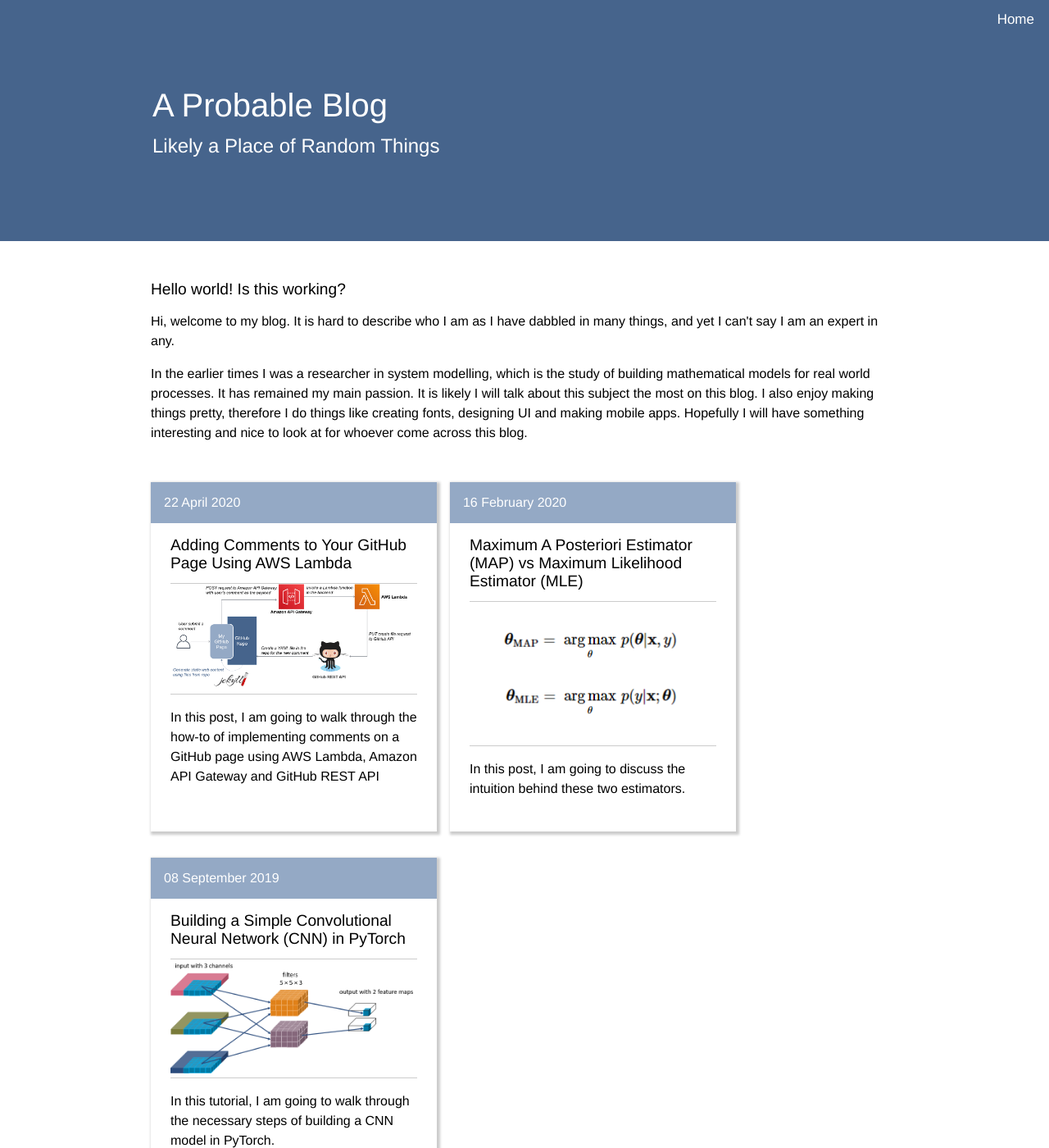
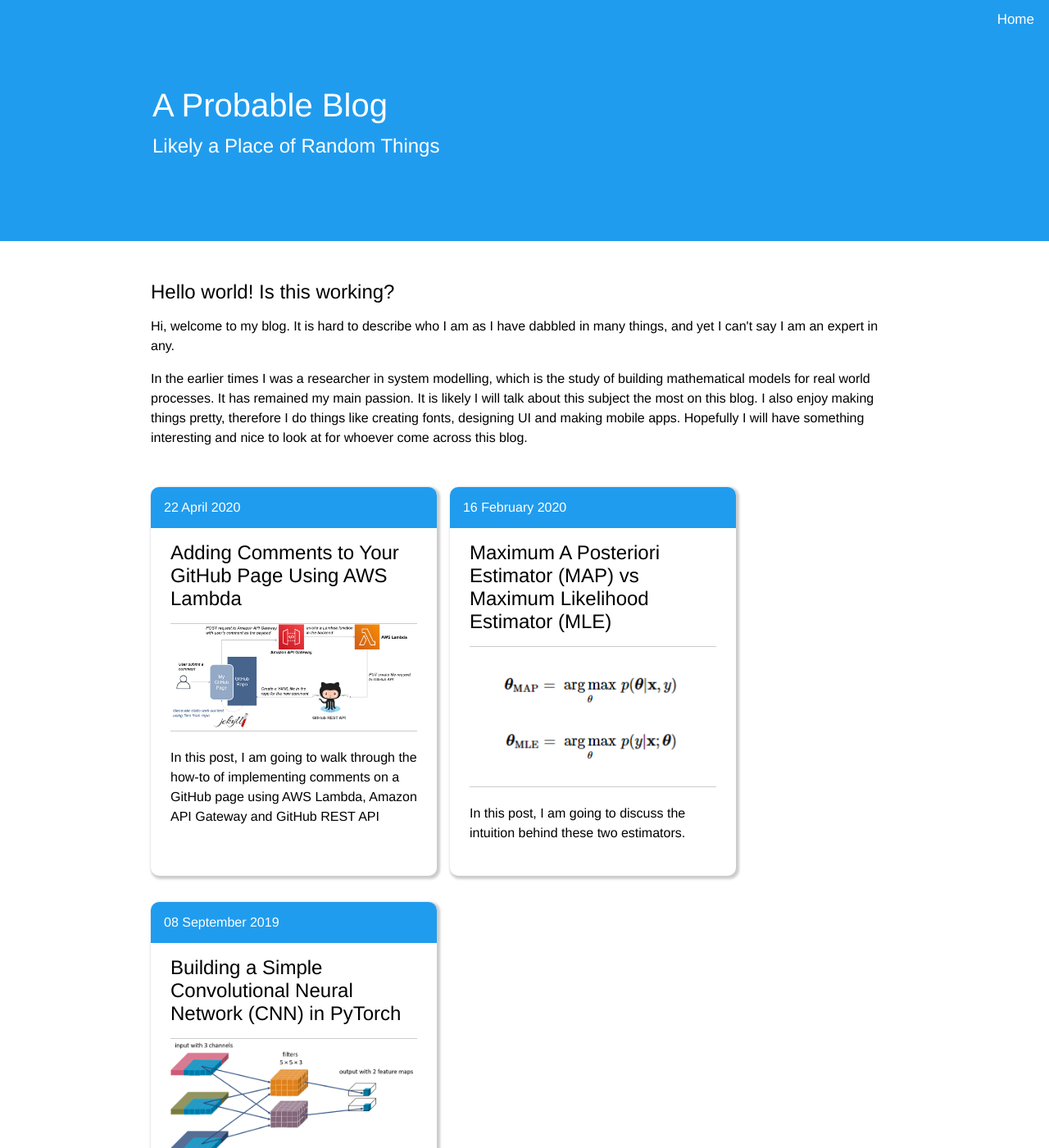
Before and after one commit to takmanman/takmanman.github.io, a Jekyll site: the page built from index.html, in a window 1280 px wide and 1400 px high. Shown: the whole window at 82% size. Built offline with Jekyll 4.4.1, drawn with Linux system fonts in a browser that asks for light colours.

Commit message:
Update afloat.css

```diff
--- a/assets/css/afloat.css
+++ b/assets/css/afloat.css
@@ -8,13 +8,6 @@
 
   --post-float-padding: 1.5rem;
   --post-float-date-margin: -1.5rem;
-
-  --main-color: #46648c;
-  --secondary-color: #46648c;
-  --secondary-shade: #142f52;
-  --complementary-color: #94a9c5;
-
-  --main-font: "Helvetica";
 }
 
 body{
@@ -28,45 +21,9 @@ body{
 	font-family: "Helvetica";
 }
 
-a {
-  color: var(--main-color);
-}
-
-a:visited {
-  color: var(--complementary-color);
-}
-
-li{
-  margin: 12px 0;
-}
-
 h1{
-	font-family: var(--main-font);
+	font-family: "Helvetica";
 	font-size: 1.5rem;
-	font-weight: lighter;
-}
-
-h2{
-	font-family: var(--main-font);
-	font-size: 1.3rem;
-	font-weight: lighter;
-}
-
-h3{
-	font-family: var(--main-font);
-	font-size: 1.2rem;
-	font-weight: lighter;
-}
-
-h4{
-	font-family: var(--main-font);
-	font-size: 1.2rem;
-	font-weight: lighter;
-}
-
-h5{
-	font-family: var(--main-font);
-	font-size: 1.2rem;
 	font-weight: lighter;
 }
 
@@ -77,26 +34,19 @@ p{
 }
 
 img {
-    max-width: 75%;
+    max-width: 100%;
     max-height: 100%;
-	padding-bottom:20px;
-}
-
-.container{
-	margin: auto;
-	width: 75%;
 }
 
 .navbar {
 	overflow: hidden;
-	background-color: var(--secondary-color);
+	background-color: rgb(32,156,238);
 	position: fixed;
 	top: 0;
 	width: 100%;
 
-        margin-left:var(--banner-margin);
+	margin-left:var(--banner-margin);
 	margin-right:var(--banner-margin);
-
 }
 
 .navbar a {
@@ -110,7 +60,7 @@ img {
 }
 
 .navbar a:hover {
-	background: var(--secondary-shade);
+	background: rgb(14,114,180);
 	color: white;
 }
 
@@ -121,7 +71,7 @@ img {
 	margin-top:var(--banner-margin);
 	margin-bottom:3em;
     padding:6rem 2rem;
-	background-color:var(--main-color);
+	background-color:rgb(32,156,238);
 
 }
 
@@ -144,6 +94,40 @@ img {
 	color:white;
 }
 
+/* Responsive layout */
+@media (max-width: 600px) {
+  .banner .title {
+    font-size: 1.8rem;
+  }
+  .banner .subtitle{
+	font-size: 1.3rem;
+  }
+  .banner {
+	  padding:3rem 2rem;
+  }
+  h1 {
+	  font-size: 1.3rem;
+  }
+  h2 {
+	  font-size: 1.2rem;
+  }
+  h3 {
+	  font-size: 1rem;
+  }
+}
+
+.container{
+	margin: auto;
+	width: 75%;
+}
+
+/* Responsive layout */
+@media (max-width: 600px) {
+  .container {
+    width: 100%
+  }
+}
+
 .posts-container {
   display: flex;
   flex-flow: row wrap;
@@ -157,7 +141,7 @@ img {
 	flex: 33%;
     max-width: 33%;
 
-	border-radius: 0px;
+	border-radius: 10px;
 
 	margin-top:2em;
 	margin-left: 0em;
@@ -169,123 +153,6 @@ img {
 	font-family: "Helvetica";
 
 	color:black;
-}
-
-.post-float:hover{
-
-	box-shadow: 2px 2px 3px 4px #ccc;
-
-}
-
-.post-float .date{
-    border-top-left-radius: 0px;
-	border-top-right-radius: 0px;
-
-	margin-top: var(--post-float-date-margin);
-	margin-left: var(--post-float-date-margin);
-	margin-right: var(--post-float-date-margin);
-	margin-bottom:1em;
-	padding: 1em;
-
-	font-size:1.rem;
-	color:white;
-	background-color:var(--complementary-color);
-
-}
-
-.post-float img{
-
-    display: block;
-    max-width: 100%;
-    max-height: 100%;
-
-	margin-left: auto;
-    margin-right: auto;
-
-    border-top: 1px solid #ccc;
-	border-bottom: 1px solid #ccc;
-
-}
-
-.modal {
-  display: none; /* Hidden by default */
-  position: fixed; /* Stay in place */
-  z-index: 1; /* Sit on top */
-  left: 0;
-  top: 0;
-  width: 100%; /* Full width */
-  height: 100%; /* Full height */
-  overflow: auto; /* Enable scroll if needed */
-  background-color: rgb(0,0,0); /* Fallback color */
-  background-color: rgba(0,0,0,.9); /* Black w/ opacity */
-
-
-}
-
-/* Modal Content (image) */
-.modal-content {
-  margin: auto;
-  display: block;
-  position: fixed; /* Stay in place */
-  top: 50%;
-  left: 50%;
-  transform: translate(-50%, -50%);
-  max-width: 100%;
-  max-height: 100%;
-}
-
-/* The Close Button */
-.close {
-  position: absolute;
-  top: 15px;
-  right: 35px;
-  color: #f1f1f1;
-  font-size: 40px;
-  font-weight: bold;
-  transition: 0.3s;
-}
-
-/* Responsive layout */
-@media (max-width: 600px) {
-  .banner .title {
-    font-size: 1.8rem;
-  }
-  .banner .subtitle{
-	font-size: 1.3rem;
-  }
-  .banner {
-	  padding:3rem 2rem;
-  }
-
-
-  .container {
-    width: 100%
-  }
-
-  }
-
-
-  h1 {
-	  font-size: 1.2rem;
-  }
-  h2 {
-	  font-size: 1.1rem;
-  }
-  h3 {
-	  font-size: 1rem;
-  }
-
-
-  img {
-
-	max-width: 100%;
-    max-height: 100%;
-	padding-bottom:5px;
-  }
-
-  .modal-content {
-    width: 100%;
-  }
 }
 
 /* Responsive layout */
@@ -303,3 +170,34 @@ img {
     max-width: 100%;
   }
 }
+
+.post-float:hover{
+
+	box-shadow: 2px 2px 3px 1px rgb(71, 171, 237);
+
+}
+
+.post-float .date{
+    border-top-left-radius: 10px;
+	border-top-right-radius: 10px;
+
+	margin-top: var(--post-float-date-margin);
+	margin-left: var(--post-float-date-margin);
+	margin-right: var(--post-float-date-margin);
+	margin-bottom:1em;
+	padding: 1em;
+
+	color:white;
+	background-color:rgb(32,156,238);
+
+}
+.post-float img{
+
+    border-top: 1px solid #ccc;
+	border-bottom: 1px solid #ccc;
+
+}
+
+li{
+  margin: 12px 0;
+}
```
